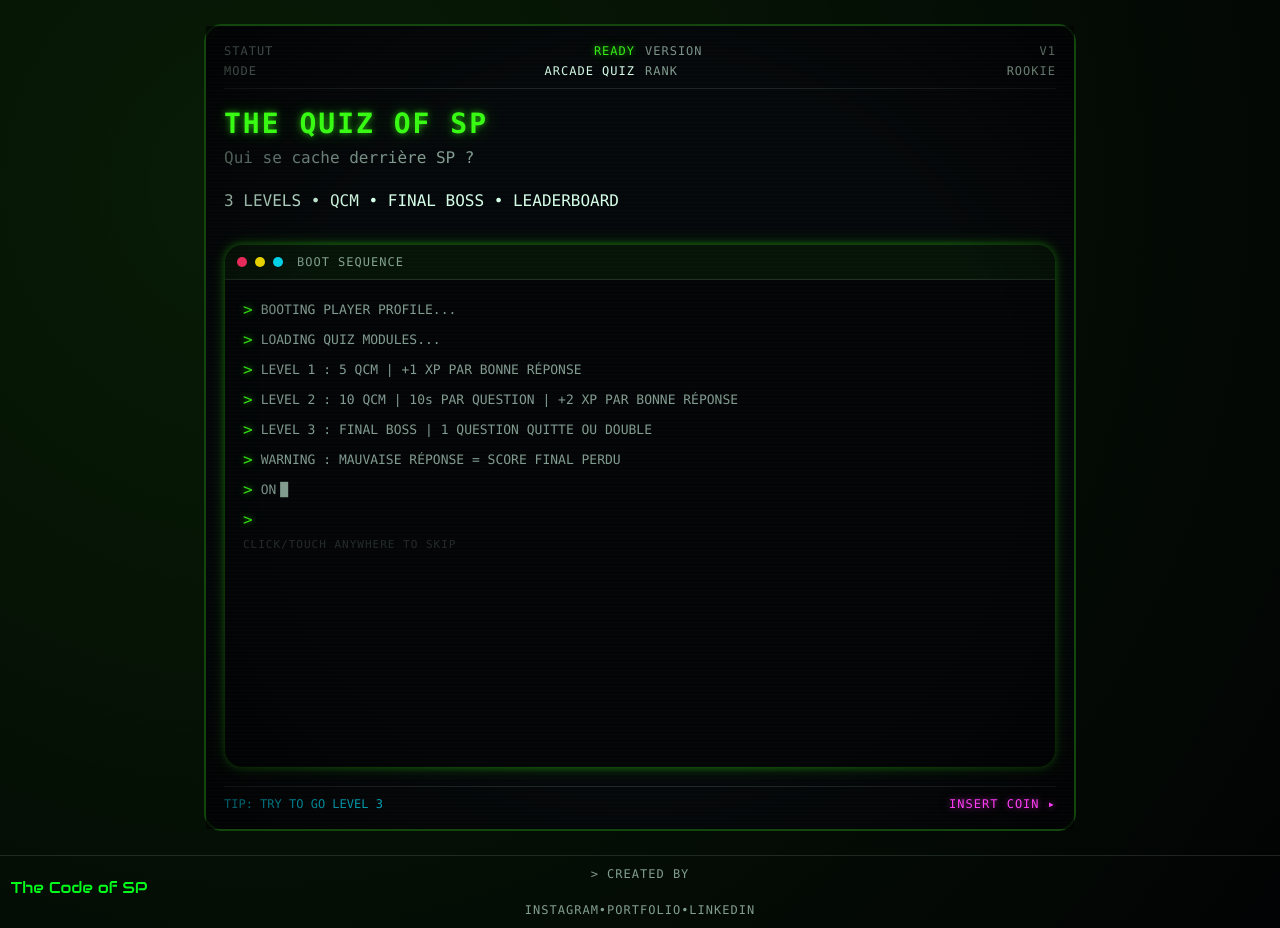
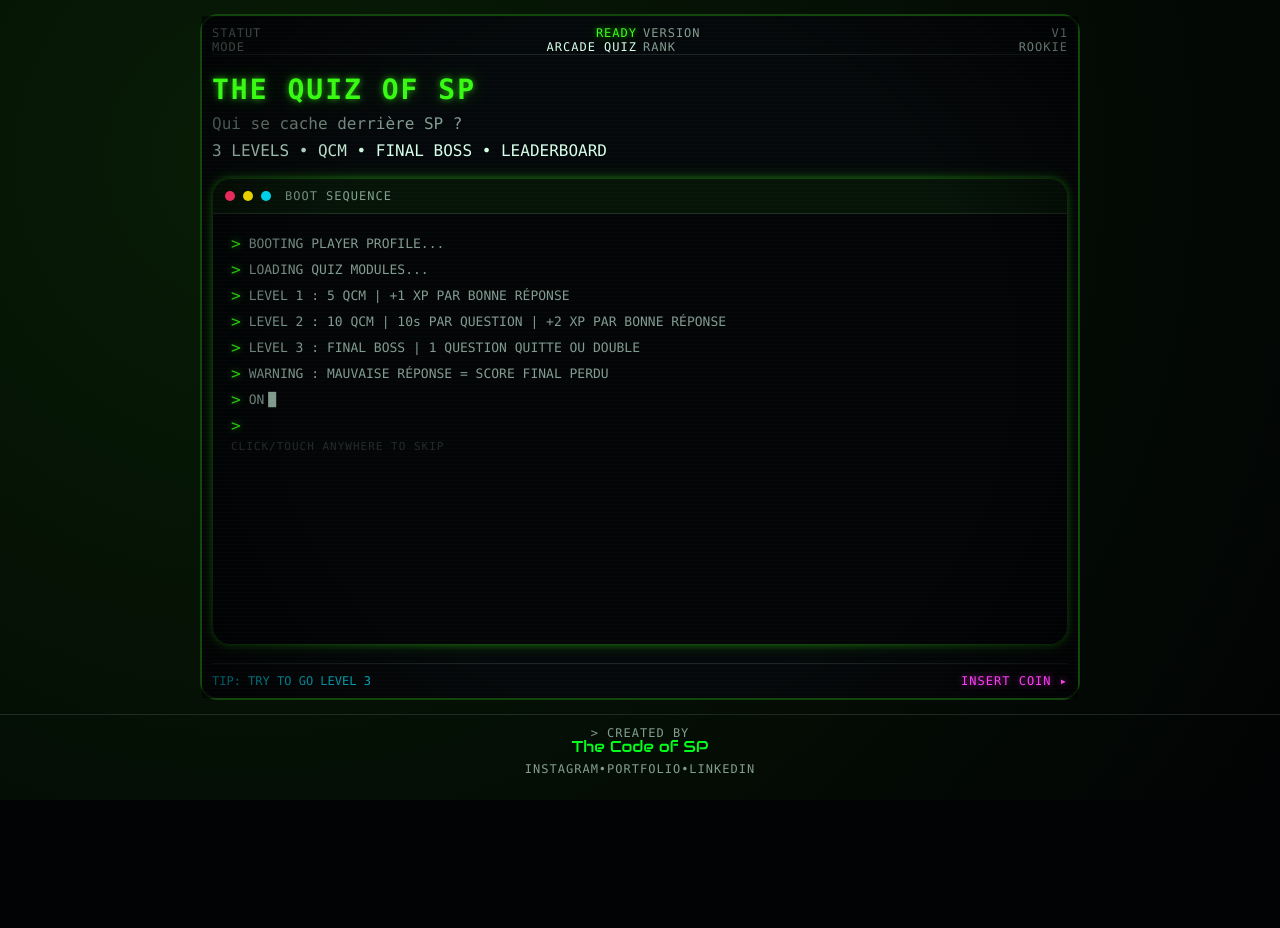
Before and after one commit to TheCodeofSP/TheQuizofSP, a React (Vite) app in the folder frontend/: page / in a window 1280 px wide. After the commit the page ends 800 px from the top, so only its background shows below. Built offline with nearby package versions, Linux system fonts and the light colour scheme; no server answers.

Commit message:
petites ameliorations

```diff
--- a/frontend/src/App.jsx
+++ b/frontend/src/App.jsx
@@ -28,9 +28,8 @@ export default function App() {
           <Route path="/loading" element={<LoadingPage />} />
           <Route path="*" element={<Navigate to="/" replace />} />
         </Routes>
+        <Footer />
       </main>
-
-      <Footer />
     </>
   );
 }
--- a/frontend/src/components/Footer.scss
+++ b/frontend/src/components/Footer.scss
@@ -28,5 +28,5 @@ a {
 .footer__logo {
   height: 12px;
   vertical-align: middle;
-  margin-bottom: 10px;
+  margin: 0 auto 10px auto;
 }
--- a/frontend/src/main.scss
+++ b/frontend/src/main.scss
@@ -47,7 +47,7 @@ main {
 .container {
   max-width: $max-width;
   margin: 0 auto;
-  padding: $space-5 $space-3;
+  padding: $space-3 $space-2;
 }
 
 .card {
@@ -55,7 +55,7 @@ main {
   background: $color-panel;
   border: 2px solid $border;
   border-radius: $radius-lg;
-  padding: $space-4;
+  padding: $space-2;
   animation: slideUp 0.3s ease;
 
   @include m.crt;
--- a/frontend/src/pages/DoublePage.scss
+++ b/frontend/src/pages/DoublePage.scss
@@ -35,7 +35,7 @@
   }
 
   &__actions {
-    display: grid;
+    display: flex;
     gap: 10px;
   }
 }
--- a/frontend/src/pages/LeaderboardPage.jsx
+++ b/frontend/src/pages/LeaderboardPage.jsx
@@ -45,19 +45,6 @@ export default function LeaderboardPage() {
             <p className="subtitle leaderboard__subtitle">
               TOP 20 • ARCADE BOARD
             </p>
-          </div>
-
-          <div className="leaderboard__hudRight">
-            <button
-              className="btnHome"
-              type="button"
-              onClick={() => {
-                play("click");
-                navigate("/");
-              }}
-            >
-              HOME
-            </button>
           </div>
         </header>
 
@@ -114,7 +101,7 @@ export default function LeaderboardPage() {
           </ol>
         )}
 
-        <footer className="leaderboard__footer">
+        <div className="double__actions">
           <button
             className="btn btn--primary"
             type="button"
@@ -125,6 +112,19 @@ export default function LeaderboardPage() {
           >
             PLAY
           </button>
+          <button
+            className="btn btn--primary"
+            type="button"
+            onClick={() => {
+              play("click");
+              navigate("/");
+            }}
+          >
+            HOME
+          </button>
+        </div>
+
+        <footer className="leaderboard__footer">
           <span className="leaderboard__tip">TIP: GO LEVEL 3 FOR ALL-IN</span>
         </footer>
       </div>
--- a/frontend/src/pages/NextLevelPage.scss
+++ b/frontend/src/pages/NextLevelPage.scss
@@ -54,7 +54,7 @@
   }
 
   &__actions {
-    display: grid;
+    display: flex;
     gap: 10px;
   }
 
--- a/frontend/src/pages/ResultPage.scss
+++ b/frontend/src/pages/ResultPage.scss
@@ -183,7 +183,7 @@
   }
 
   &__actions {
-    display: grid;
+    display: flex;
     gap: 10px;
   }
 
--- a/frontend/src/pages/StartPage.jsx
+++ b/frontend/src/pages/StartPage.jsx
@@ -27,7 +27,7 @@ export default function StartPage() {
       "LEVEL 3 : FINAL BOSS | 1 QUESTION QUITTE OU DOUBLE",
       "WARNING : MAUVAISE RÉPONSE = SCORE FINAL PERDU",
       "ONLINE LEADERBOARD ACTIVÉ",
-      "...",
+      "ENTRE TON PSEUDO POUR COMMENCER",
     ],
     [],
   );
--- a/frontend/src/pages/StartPage.scss
+++ b/frontend/src/pages/StartPage.scss
@@ -10,15 +10,13 @@
   &__hud {
     display: grid;
     grid-template-columns: 1fr;
-    gap: $space-2;
-    padding-bottom: $space-2;
+    gap: $space-1;
     border-bottom: 1px solid $border-soft;
   }
 
   &__hudLeft,
   &__hudRight {
     display: grid;
-    gap: 6px;
   }
 
   &__hudLine {
@@ -52,6 +50,10 @@
   }
 
   &__subtitle {
+    margin: 0;
+  }
+
+  &__version{
     margin: 0;
   }
 
@@ -111,12 +113,12 @@
     min-height: 430px;
     display: grid;
     grid-template-rows: auto 1fr;
-    gap: 18px;
+    gap: 4px;
   }
 
   &__terminalLogs {
     display: grid;
-    gap: 8px;
+    gap: 4px;
     align-content: start;
   }
 
@@ -158,14 +160,10 @@
     animation: blink 1.2s infinite;
   }
 
-  &__formWrap {
-    min-height: 180px;
-  }
 
   &__form {
     display: grid;
     gap: 12px;
-    margin-top: 6px;
   }
 
   &__formItem {
@@ -184,6 +182,7 @@
   }
 
   &__label {
+    display: none;
     font-size: 12px;
     letter-spacing: 1px;
     text-transform: uppercase;
@@ -209,7 +208,7 @@
   }
 
   &__actions {
-    display: grid;
+    display: flex;
     gap: 10px;
   }
 
```
Also changed, not shown: 1 other file (tests, documents, lock files or other folders).
